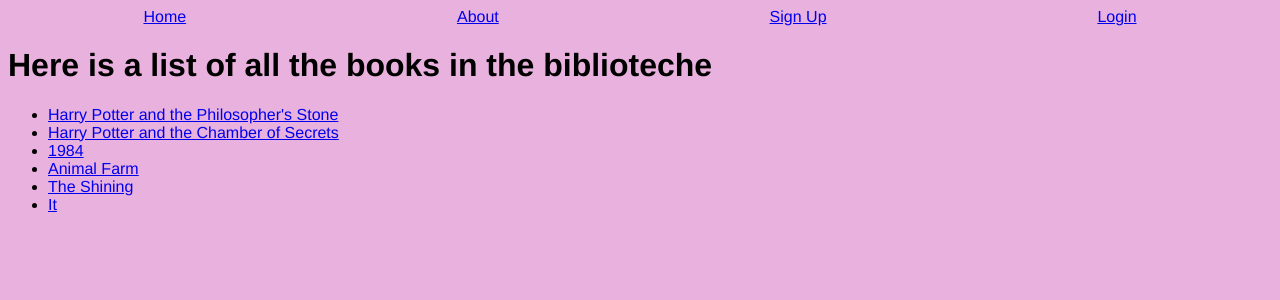
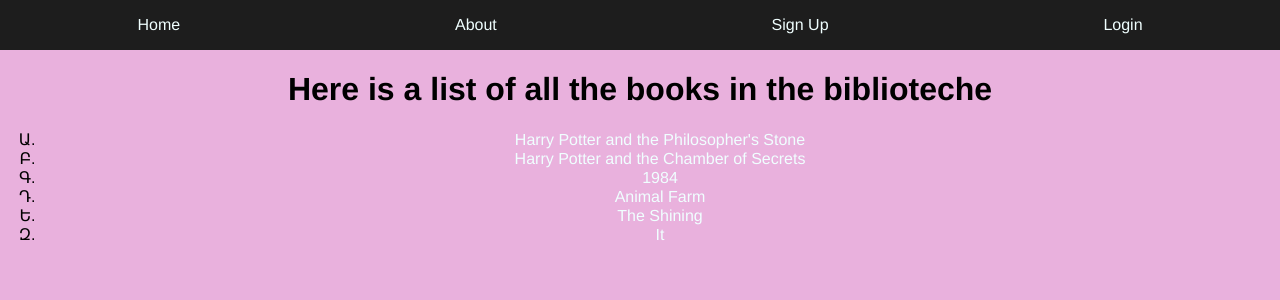
Before and after one commit to adamminchella/django_biblioteche, a Django app: page /library/ in a window 1280 px wide. Shown: the top 300 px of the page. Run offline with Django 4.2, Linux system fonts and the light colour scheme; data comes from the database, SQL or seed files in the repository.

Commit message:
Sexier styling

```diff
--- a/biblioteche/library/static/css/main.css
+++ b/biblioteche/library/static/css/main.css
@@ -1,4 +1,6 @@
 body {
+  margin: 0;
+  padding: 0;
   background-color: rgba(197, 46, 164, 0.37);
   font-family: "Franklin Gothic Medium", "Arial Narrow", Arial, sans-serif;
 }
@@ -6,4 +8,22 @@ body {
 nav {
   display: flex;
   justify-content: space-around;
+  align-items: center;
+  background-color: rgb(29, 29, 29);
+  color: azure;
+  height: 50px;
 }
+
+a {
+  text-decoration: none;
+  color: azure;
+}
+
+h1 {
+  text-align: center;
+}
+
+ul {
+  text-align: center;
+  list-style: armenian;
+}
```
